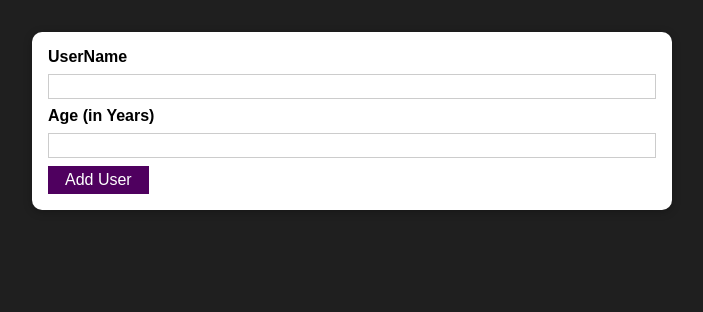
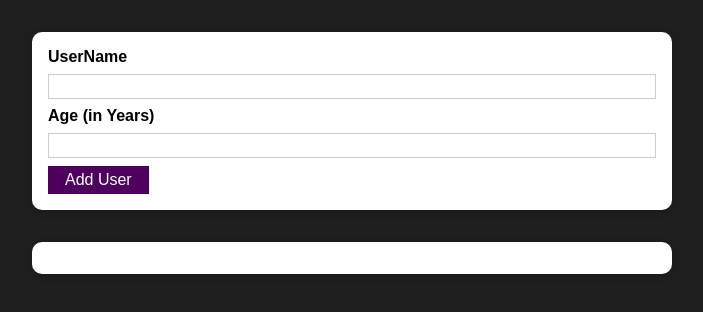
Before and after one commit to Musharraf188/error-model, a React (Create React App) app: page / in a window 1280 px wide. Shown: the top 312 px of the page, without its empty margins (288-991 px from the left). Built offline with nearby package versions, Linux system fonts and the light colour scheme.

Commit message:
outputdata

```diff
--- a/src/App.js
+++ b/src/App.js
@@ -1,11 +1,13 @@
 import React from 'react';
 import AddUser from './components/Users/AddUser';
+import UserList from './components/Users/UserList';
 
 
 function App() {
   return (
     <div>
 <AddUser />
+<UserList users={[]}/>
     </div>
   );
 }
--- a/src/components/Users/AddUser.js
+++ b/src/components/Users/AddUser.js
@@ -35,7 +35,9 @@
         <input value={enteredAge} onChange={ageChangeHandler} id="age" type="text"/>
         <Button type="submit">Add User</Button>
       </form>
+
       </Card>
+
     )
 }
 
--- /dev/null
+++ b/src/components/Users/UserList.js
@@ -0,0 +1,15 @@
+import Card from "../UI/Card";
+import classes from './UserList.module.css';
+const UserList = (props) => {
+    return (
+        <Card className={classes.users}>
+        <ul>{props.users.map(user =>
+            <li>{user.name}
+                ({user.age}years old)
+            </li>)}
+        </ul>
+        </Card>
+    )
+}
+
+export default UserList;
--- /dev/null
+++ b/src/components/Users/UserList.module.css
@@ -0,0 +1,16 @@
+.users {
+    margin: 2rem auto;
+    width: 90%;
+    max-width: 40rem;
+  }
+
+  .users ul {
+    list-style: none;
+    padding: 1rem;
+  }
+
+  .users li {
+    border: 1px solid #ccc;
+    margin: 0.5rem 0;
+    padding: 0.5rem;
+  }
```
